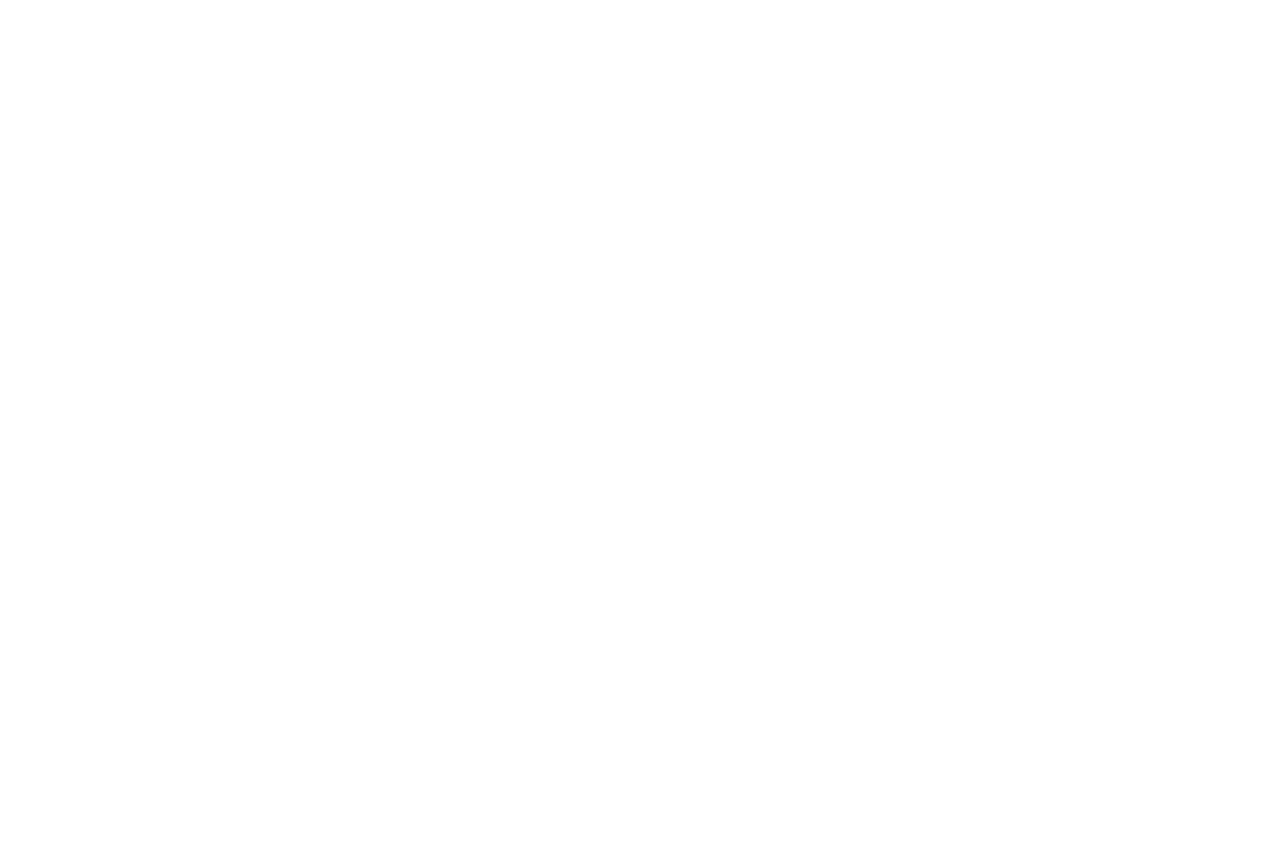
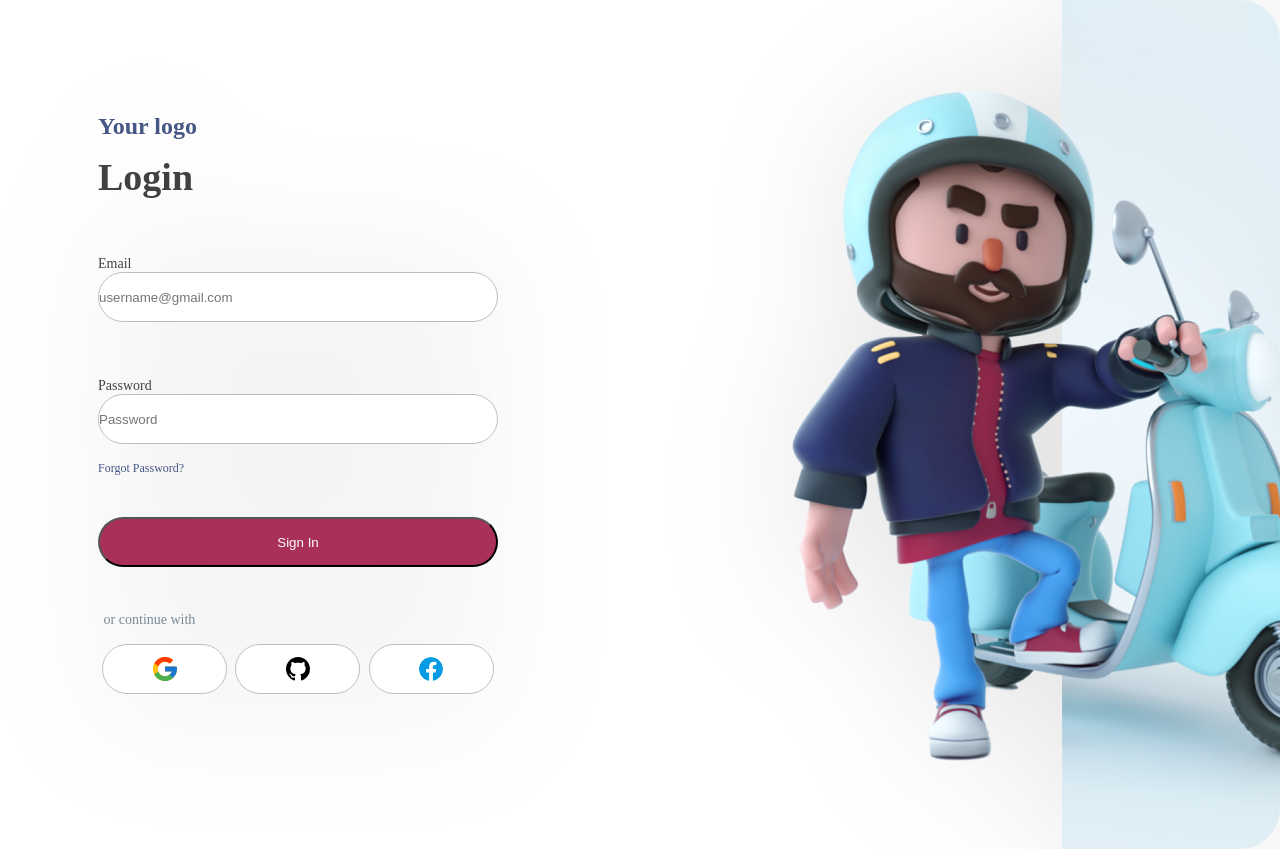
Before and after one commit to 159-Pazarama-React-Bootcamp/week-3-case-ayselcavdar, a React (Create React App) app: page /login in a window 1280 px wide. Before the commit this address had no page. Before the commit the page ends 800 px from the top, so only its background shows below. Built offline with nearby package versions, Linux system fonts and the light colour scheme.

Commit message:
add register route

```diff
--- a/src/App.js
+++ b/src/App.js
@@ -9,7 +9,8 @@ function App() {
   return (
     <div className="app-container">
       <Routes>
-        <Route path="/" element={<Home />} />
+        <Route path="/" exact element={<Home />} />
+        <Route path="login" element={<Auth />} />
         <Route path="register" element={<Auth />} />
       </Routes>
     </div>
```
